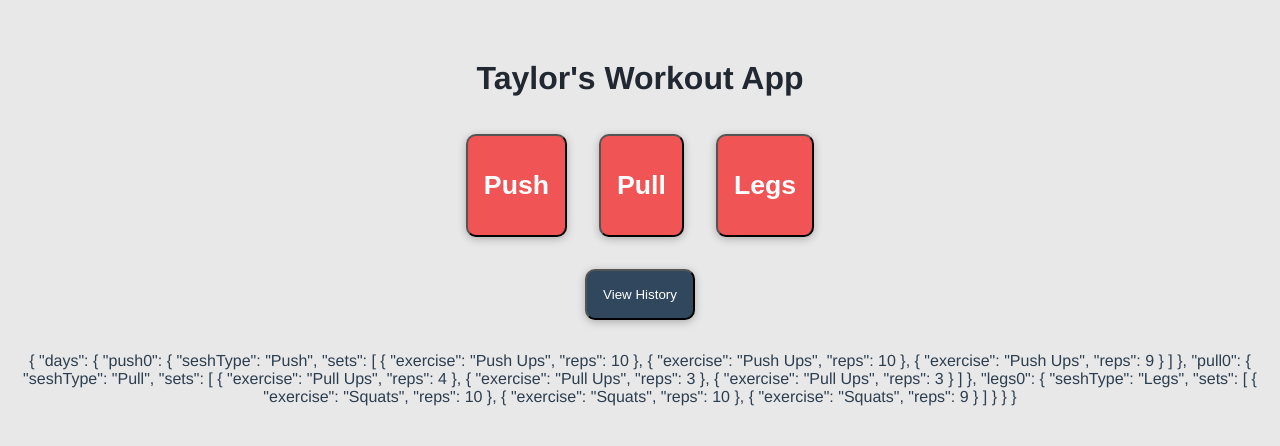
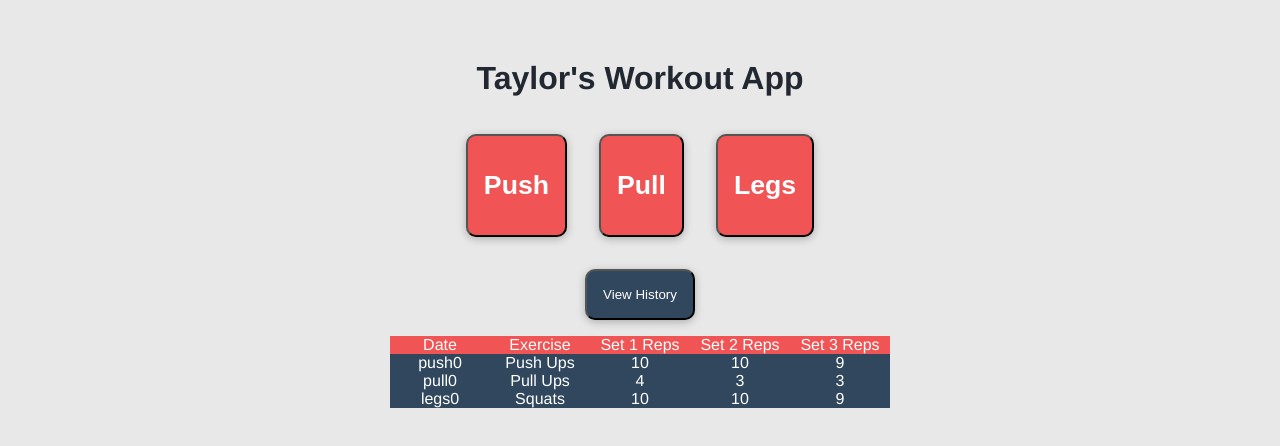
Before and after one commit to taylorsweetman/workout-tracker, a Vue app: page / in a window 1280 px wide. Both pictures are taken after a click on the button "View History". Shown: the top 446 px of the page. Built offline with nearby package versions, Linux system fonts and the light colour scheme.

Commit message:
history view and styling is coming along

```diff
--- a/src/components/History.vue
+++ b/src/components/History.vue
@@ -1,8 +1,21 @@
 <template>
   <button @click="toggleDisplay">View History</button>
-  <p v-if="display">
-    {{ hist }}
-  </p>
+  <div class="div-table" v-if="display">
+    <div class="div-table-row-head">
+      <div class="div-table-col">Date</div>
+      <div class="div-table-col">Exercise</div>
+      <div class="div-table-col">Set 1 Reps</div>
+      <div class="div-table-col">Set 2 Reps</div>
+      <div class="div-table-col">Set 3 Reps</div>
+    </div>
+    <div class="div-table-row" v-for="day in uiHist" :key="day.date">
+      <div class="div-table-col">{{ day.date }}</div>
+      <div class="div-table-col">{{ day.exercise }}</div>
+      <div class="div-table-col">{{ day.set1reps }}</div>
+      <div class="div-table-col">{{ day.set2reps }}</div>
+      <div class="div-table-col">{{ day.set3reps }}</div>
+    </div>
+  </div>
 </template>
 
 <script>
@@ -14,18 +27,77 @@ export default {
   data() {
     return {
       display: false,
+      uiHist: [],
     };
   },
   methods: {
     toggleDisplay() {
       this.display = !this.display;
+      if (this.display) {
+        this.buildUIHist();
+      } else {
+        this.uiHist = [];
+      }
+    },
+    buildUIHist() {
+      Object.keys(this.hist.days).forEach((dateIdx) => {
+        const date = dateIdx;
+        const sets = this.hist.days[date].sets;
+        const exercise = sets[0].exercise;
+        const set1reps = sets[0].reps;
+        const set2reps = sets[1].reps;
+        const set3reps = sets[2].reps;
+        var objToAdd = {
+          date: date,
+          exercise: exercise,
+          set1reps: set1reps,
+          set2reps: set2reps,
+          set3reps: set3reps,
+        };
+        this.uiHist.push(objToAdd);
+      });
     },
   },
+
+  // I need a list of objs
+  /*
+  {
+    date: "",
+    exercise: "",
+    set1reps: 0,
+    set2reps: 1,
+    set3reps: 2,
+  }
+  */
 };
 </script>
 
 <!-- Add "scoped" attribute to limit CSS to this component only -->
 <style scoped>
+.div-table {
+  display: table;
+  width: auto;
+  margin: 0 auto;
+}
+.div-table-row {
+  display: table-row;
+  width: auto;
+  clear: both;
+  background-color: #30475e;
+}
+.div-table-row-head {
+  display: table-row;
+  width: auto;
+  clear: both;
+  background-color: #f05454;
+  color: black;
+}
+.div-table-col {
+  float: left;
+  display: table-column;
+  width: 100px;
+  color: white;
+}
 button {
   display: inline-block;
   margin: 1%;
```
